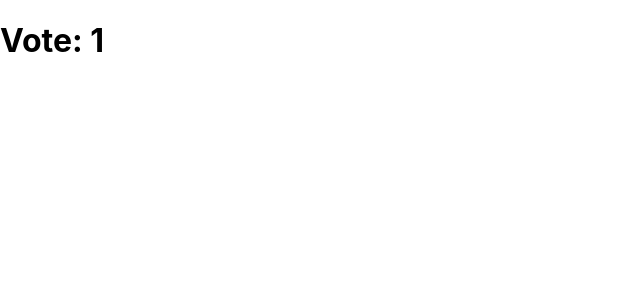
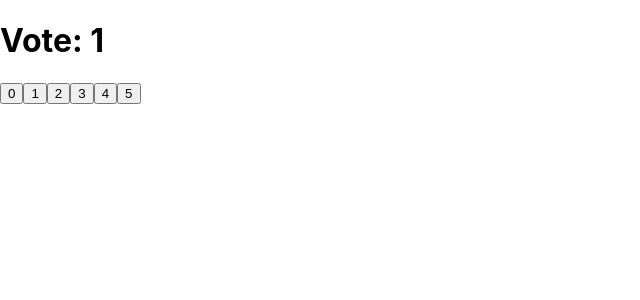
Before and after one commit to joesRepos/StoryPoker, a React (Create React App) app in the folder client/: page /vote-page/1 in a window 1280 px wide. Shown: the top 300 px of the page, without its empty margins (0-640 px from the left). Built offline with nearby package versions, Linux system fonts and the light colour scheme.

Commit message:
Added vote buttons to the vote page.

```diff
--- a/client/src/pages/VotePage.jsx
+++ b/client/src/pages/VotePage.jsx
@@ -16,7 +16,25 @@ export default function LoginPage() {
         }
     });
 
+    function CastVote(vote) {
+        console.log("Vote: " + vote)
+    }
+
+    function DisplayOptions() {
+        let rows = [];
+
+        for (let i = 0; i <= 5; i++) {
+            rows.push(
+            <button type="button" id={"button " + i} onClick={() => CastVote(i)}>{i}</button>
+            )
+
+        }
+
+        return rows;
+    }
+
     return <div className="vote-page">
         <h1>Vote: {voteID}</h1>
+        <DisplayOptions/>
     </div>;
 }
```
